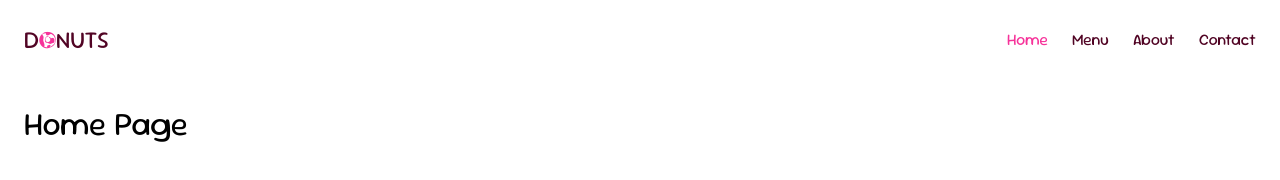
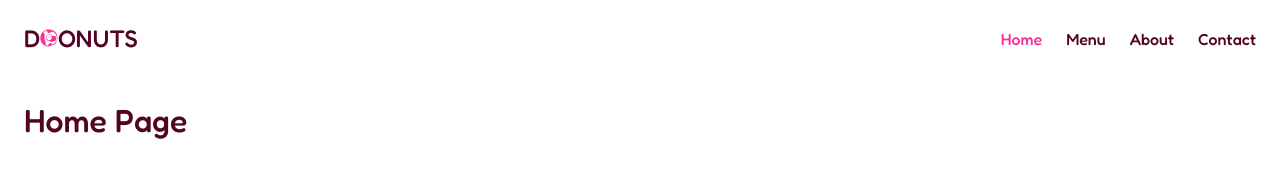
Before and after one commit to MukarramAliKazmi/donuts, a website built with webpack: page src/index.html in a window 1280 px wide. Built offline with nearby package versions, Linux system fonts and the light colour scheme.

Commit message:
replace font-based logo with SVG logo and update fonts to Fredoka

```diff
--- a/src/components/header.js
+++ b/src/components/header.js
@@ -1,4 +1,6 @@
 import "../styles/components/header.css";
+
+import logo from "../assets/logos/logo.svg";
 
 export function header() {
   const helpers = headerHelpers();
@@ -8,7 +10,9 @@ export function header() {
 
   el.innerHTML  = `
     <div class="logo">
-      D<span class="font-donuts">O</span>NUTS
+      <span class="nowrap">
+        D<img class="logo-image" src="${logo}" alt="O">O</img>NUTS
+      <span>
     </div>
     <nav class="nav">
       <button class='${helpers.getItemClass("#/")}' data-path="#/">
--- a/src/styles/components/header.css
+++ b/src/styles/components/header.css
@@ -6,7 +6,10 @@
 
 .logo {
   font-size                           : 1.5rem;
-  color                               : var(--dark);
+}
+
+.logo-image {
+  width                               : 1.125rem;
 }
 
 .nav {
@@ -18,7 +21,6 @@
   background-color                    : transparent;
   border                              : none;
   font-size                           : 1rem;
-  color                               : var(--dark);
   padding                             : 0;
 }
 
--- a/src/styles/global.css
+++ b/src/styles/global.css
@@ -1,22 +1,16 @@
 @font-face {
-  font-family                         : "Moo Lah Lah";
-  src                                 : url("../assets/fonts/MooLahLah-Regular.woff2") format("woff2");
-  font-weight                         : 400;
-  font-style                          : normal;
-}
-
-@font-face {
-  font-family                         : "Sour Gummy";
-  src                                 : url("../assets/fonts/SourGummy-Regular.woff2") format("woff2");
-  font-weight                         : 400;
+  font-family                         : "Fredoka";
+  src                                 : url("../assets/fonts/Fredoka-Medium.woff2");
+  font-weight                         : 500;
   font-style                          : normal;
 }
 
 * {
   margin                              : 0;
-  font-family                         : "Sour Gummy", sans-serif;
-  font-weight                         : 400;
+  font-family                         : "Fredoka", sans-serif;
+  font-weight                         : 500;
   font-style                          : normal;
+  color                               : var(--dark);
 }
 
 :root {
@@ -26,9 +20,6 @@
   --dark                              : #510424;
 }
 
-.font-donuts {
-  font-family                         : "Moo Lah Lah", sans-serif;
-  font-weight                         : 400;
-  font-style                          : normal;
-  color                               : var(--primary);
+.nowrap {
+  white-space                         : nowrap;
 }
--- a/webpack.config.js
+++ b/webpack.config.js
@@ -28,6 +28,10 @@ module.exports = {
         test: /\.woff2$/i,
         type: "asset/resource",
       },
+      {
+        test: /\.(webp|svg)$/i,
+        type: "asset/resource",
+      },
     ],
   },
 };
```
Also changed, not shown: src/assets/fonts/Fredoka-Medium.woff2 (added), src/assets/fonts/MooLahLah-Regular.woff2 (deleted), src/assets/fonts/SourGummy-Regular.woff2 (deleted), src/assets/logos/logo.svg (added).
